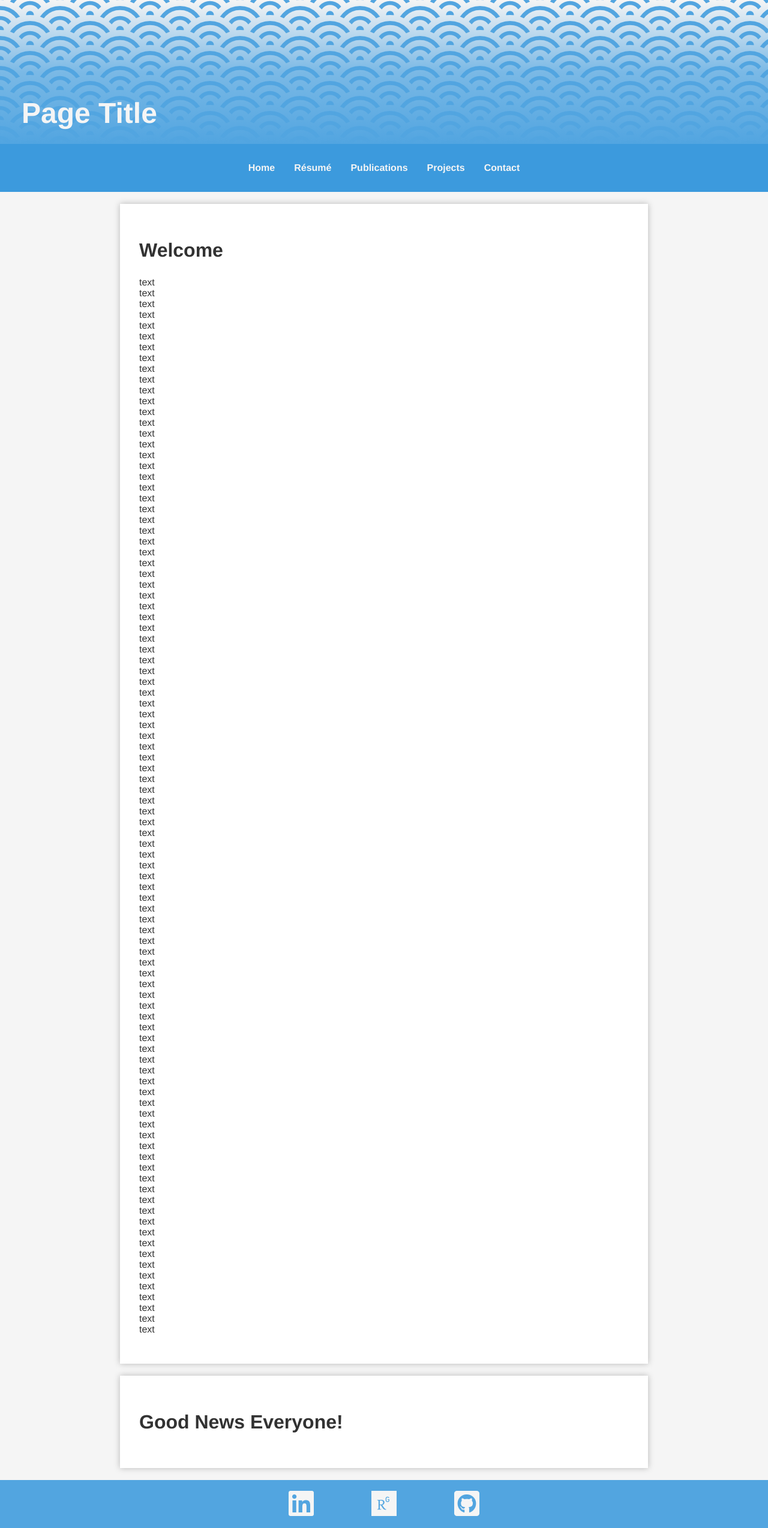
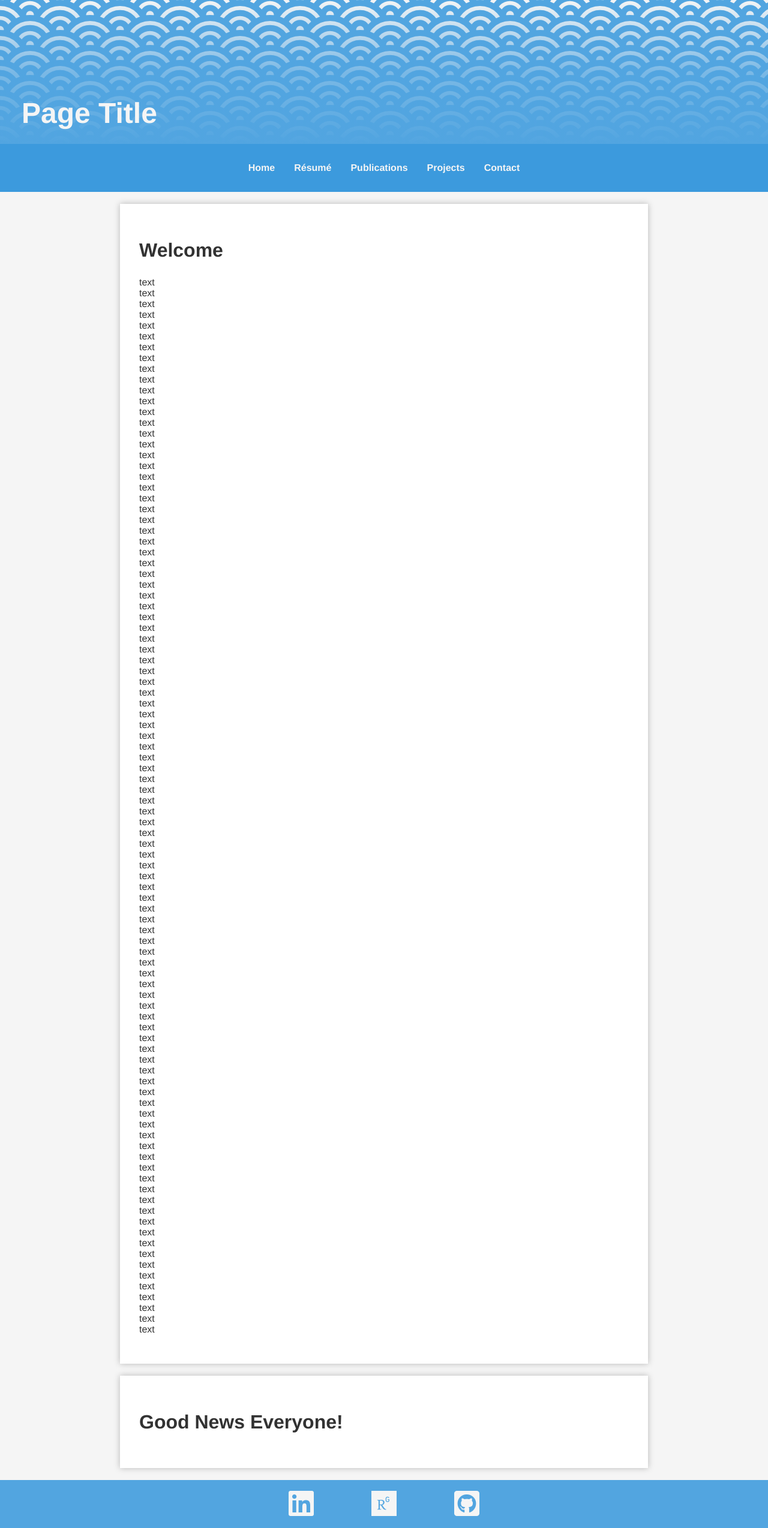
Before and after one commit to dmtveit/dmtveit.github.io, a Jekyll site: the page built from index.html, in a window 1280 px wide. Shown: the whole page at 60% size. Built offline with Jekyll 4.4.1, drawn with Linux system fonts in a browser that asks for light colours.

Commit message:
header image testing

```diff
--- a/css/main.css
+++ b/css/main.css
@@ -97,7 +97,7 @@ header {
     /* header background */
     background-image:
     linear-gradient(to bottom, var(--color-header-background-none), var(--color-header-background-mid), var(--color-header-background)),
-    url(/images/header_img.svg);
+    url(/images/header_img_inv.svg);
 
 }
 #sticky-header {
--- a/images/credit.txt
+++ /dev/null
@@ -1,2 +0,0 @@
-Bildet er tatt av <a href="https://pixabay.com/no/users/openclipart-vectors-30363/?utm_source=link-attribution&amp;utm_medium=referral&amp;utm_campaign=image&amp;utm_content=2025984">OpenClipart-Vectors</a> fra <a href="https://pixabay.com/no/?utm_source=link-attribution&amp;utm_medium=referral&amp;utm_campaign=image&amp;utm_content=2025984">Pixabay</a>
-Bildet er tatt av <a href="https://pixabay.com/no/users/gdj-1086657/?utm_source=link-attribution&amp;utm_medium=referral&amp;utm_campaign=image&amp;utm_content=3163436">Gordon Johnson</a> fra <a href="https://pixabay.com/no/?utm_source=link-attribution&amp;utm_medium=referral&amp;utm_campaign=image&amp;utm_content=3163436">Pixabay</a>
```
Also changed, not shown: images/favicon.svg, images/header_img_inv.svg (added).
